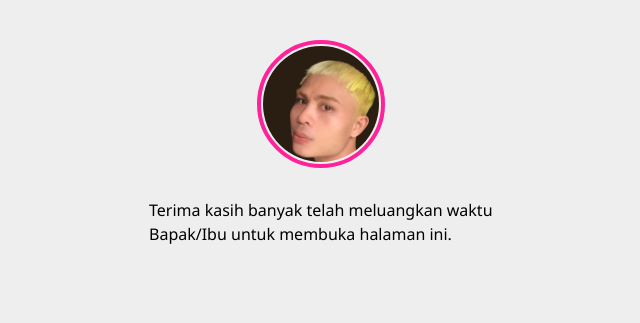
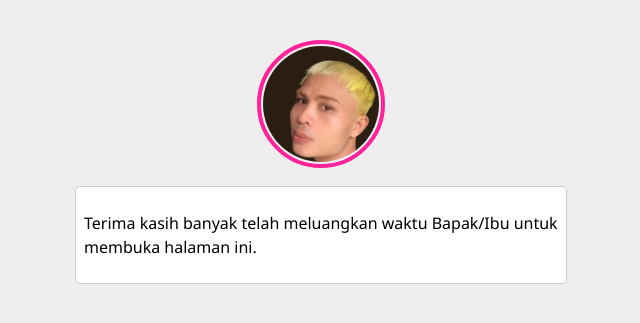
Before and after one commit to ren-id/blog, a Jekyll site: the page built from docs/otw.md, in a window 1280 px wide. Shown: the top 323 px of the page, without its empty margins (319-959 px from the left). Built offline with Jekyll 4.4.1, drawn with Linux system fonts in a browser that asks for light colours.

Commit message:
Update single.html

```diff
--- a/docs/_layouts/single.html
+++ b/docs/_layouts/single.html
@@ -24,8 +24,10 @@
 </head>
   <body>
     {% include profile.html %}
-    <div class="minimal-container">
+    <div class="badan">
+      <section>
          {{content}}
+      </section>
     </div>
   </body>
 </html>
```
